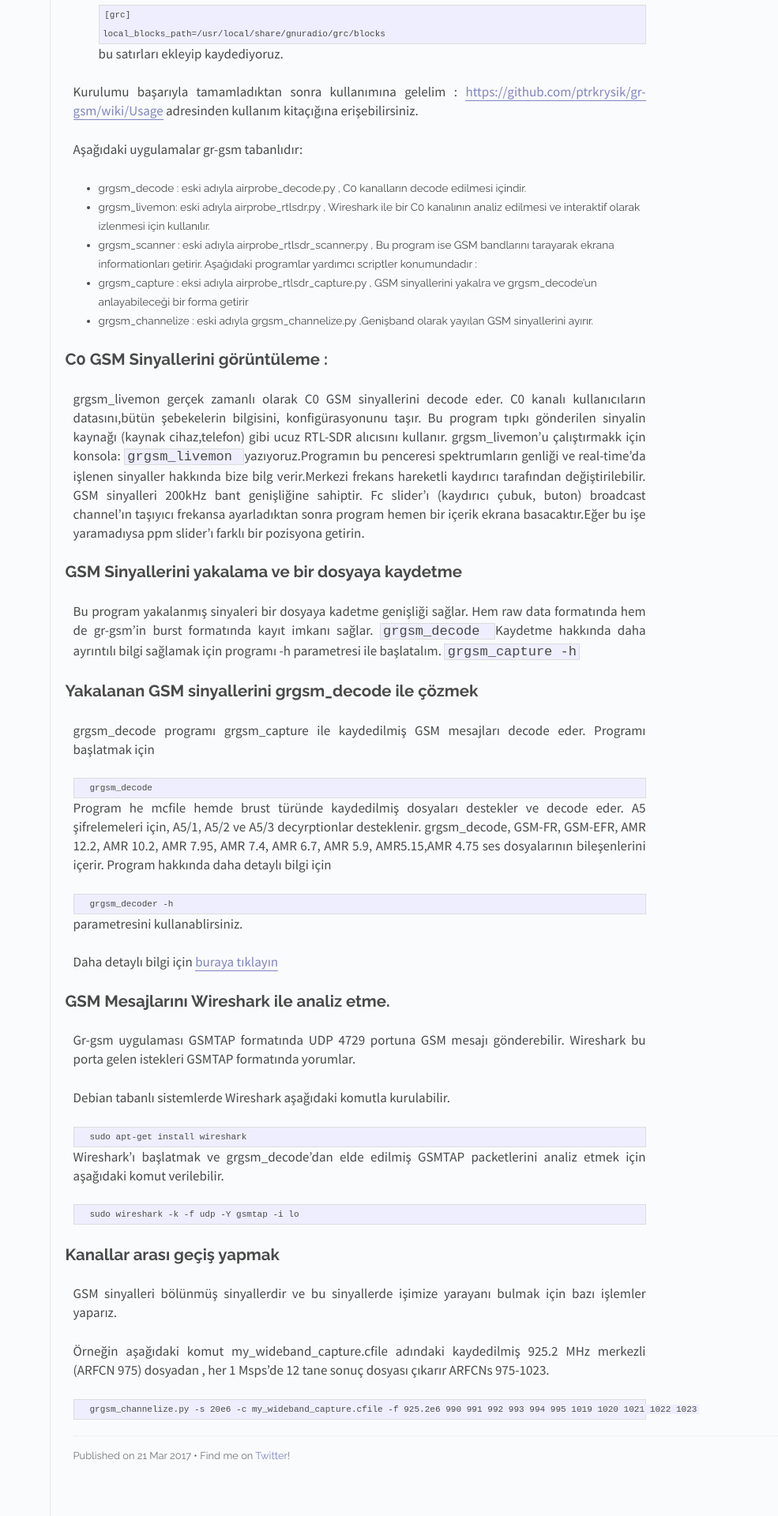
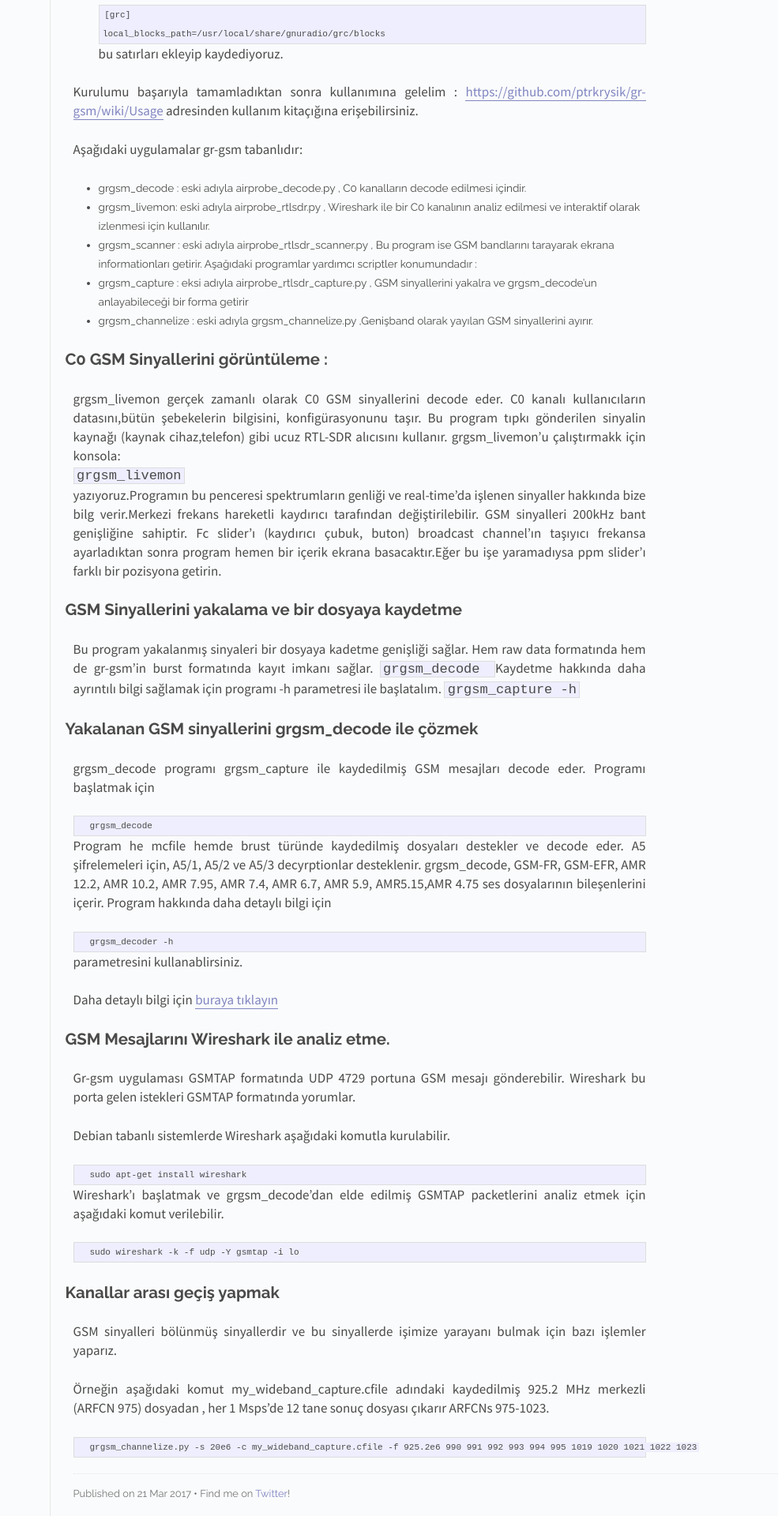
Before and after one commit to FatihKaragoz/FatihKaragoz.github.io, a Jekyll site: the page built from _posts/2017-03-21-gr-gsm-usage.md, in a window 1280 px wide. Shown: the part 1277-3197 px from the top of the page at 79% size, without its empty margins (295-1280 px from the left). Built offline with Jekyll 4.4.1, drawn with Linux system fonts in a browser that asks for light colours; Markdown is read by kramdown in place of the engine named in the settings.

Commit message:
code düzeltme

````diff
--- a/_posts/2017-03-21-gr-gsm-usage.md
+++ b/_posts/2017-03-21-gr-gsm-usage.md
@@ -64,9 +64,9 @@ Kurulumu başarıyla tamamladıktan sonra kullanımına gelelim :
 
 ## C0 GSM Sinyallerini görüntüleme :
   grgsm_livemon gerçek zamanlı olarak C0 GSM sinyallerini decode eder. C0 kanalı kullanıcıların datasını,bütün şebekelerin bilgisini, konfigürasyonunu taşır. Bu program tıpkı gönderilen sinyalin kaynağı (kaynak cihaz,telefon) gibi ucuz RTL-SDR alıcısını kullanır. grgsm_livemon'u çalıştırmakk için konsola:
-    ```
+    <br/>```
     grgsm_livemon
-    ```
+    ```<br/>
   yazıyoruz.Programın bu penceresi spektrumların genliği ve real-time'da işlenen sinyaller hakkında bize bilg verir.Merkezi frekans hareketli kaydırıcı tarafından değiştirilebilir. GSM sinyalleri 200kHz bant genişliğine sahiptir. Fc slider'ı (kaydırıcı çubuk, buton) broadcast channel'ın taşıyıcı frekansa ayarladıktan sonra program hemen bir içerik ekrana basacaktır.Eğer bu işe yaramadıysa ppm slider'ı farklı bir pozisyona getirin.
 
 ## GSM Sinyallerini yakalama ve bir  dosyaya kaydetme
````
